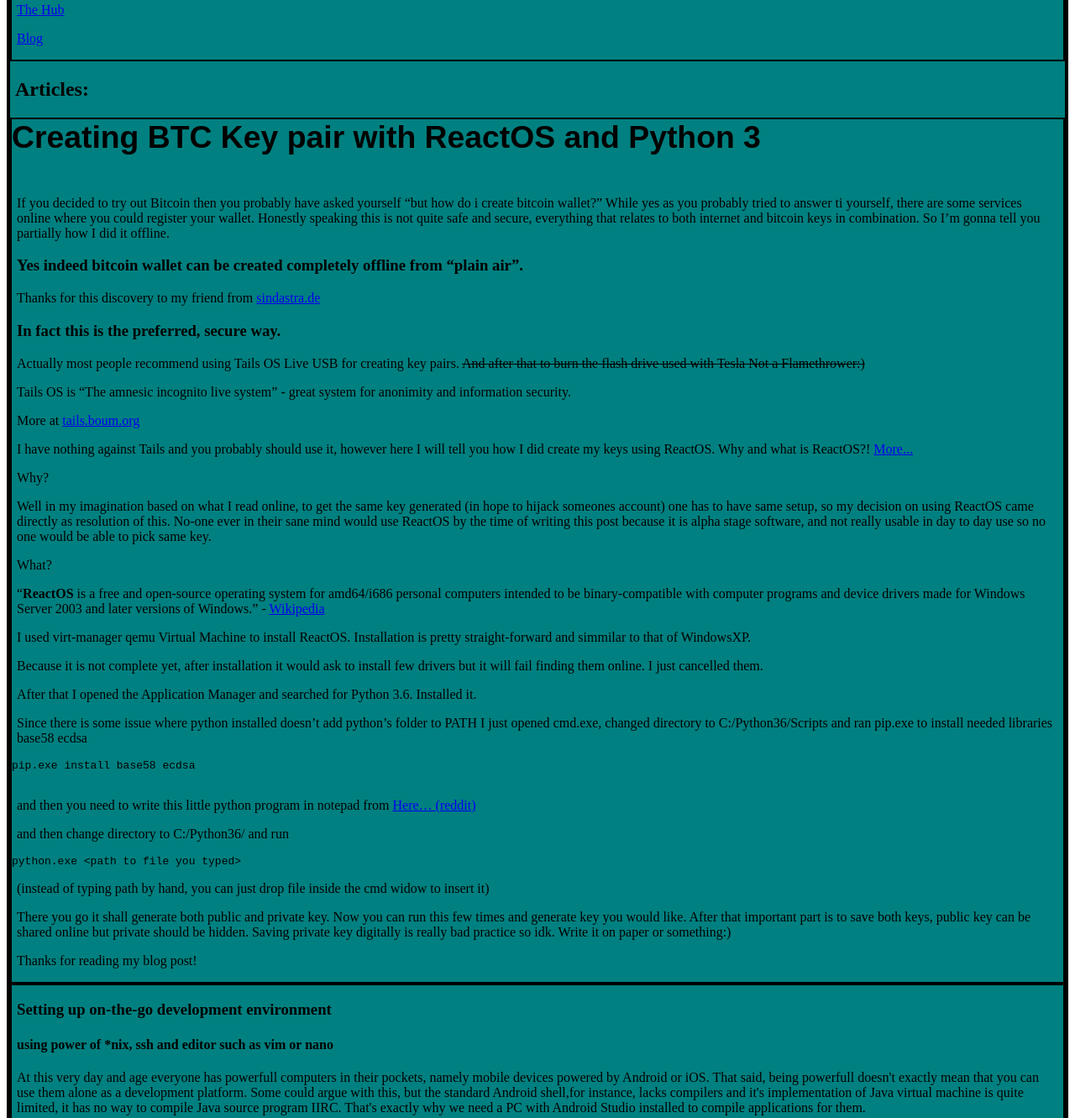
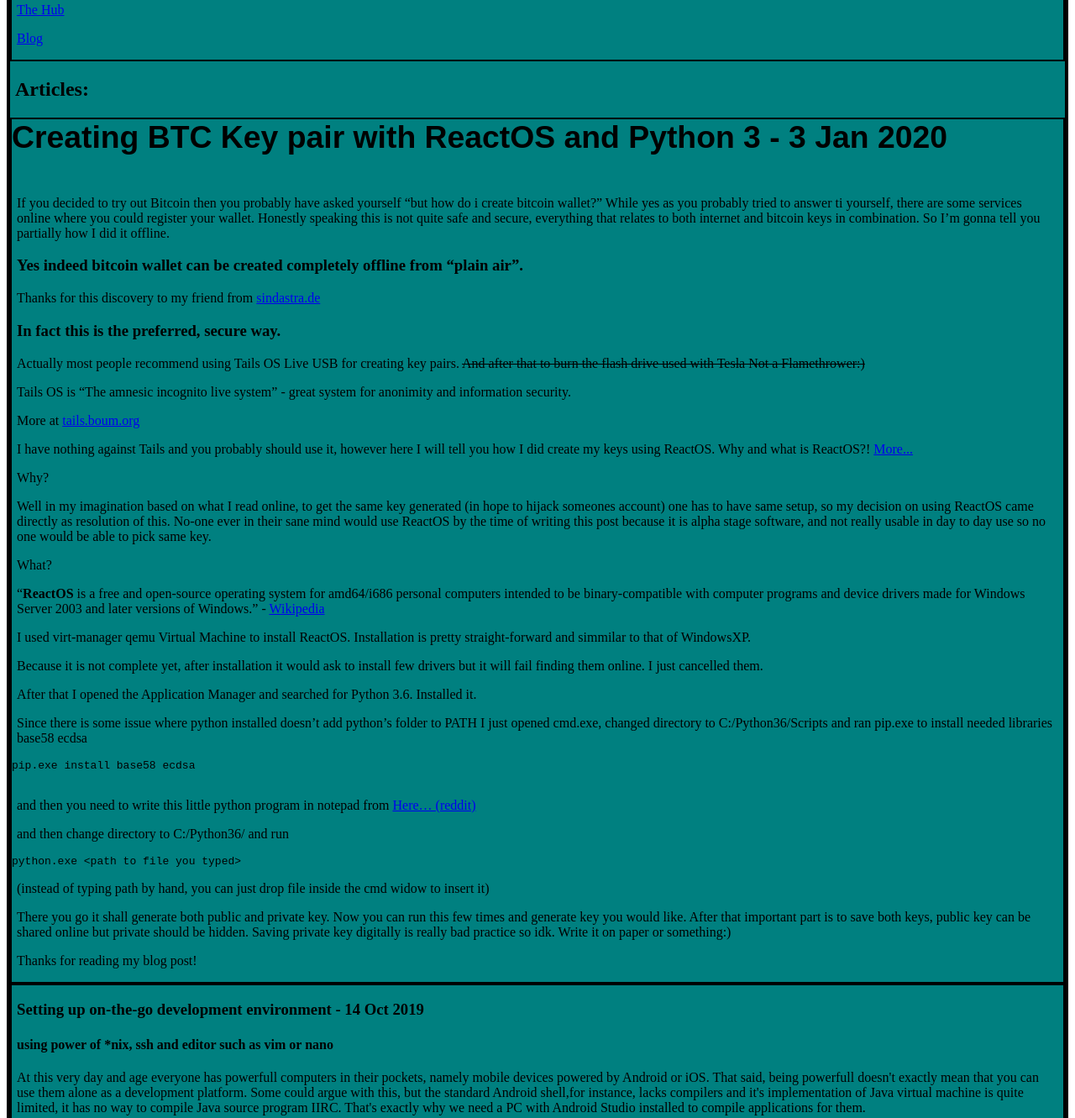
Before and after one commit to replikvlt/replikvlt.github.io, a plain HTML site: page blog.html in a window 1280 px wide. Shown: the part 209-1540 px from the top of the page at 84% size. Drawn offline with Linux system fonts and the light colour scheme.

Commit message:
Added dates

```diff
--- a/blog.html
+++ b/blog.html
@@ -21,7 +21,7 @@
 		<h2>Articles:</h2>
 		<div id="article">
 			<font face="Liberation Sans, sans-serif"><font size="6" style="font-size: 28pt"><b>Creating
-BTC Key pair with ReactOS and Python 3</b></font></font></p>
+BTC Key pair with ReactOS and Python 3 - 3 Jan 2020</b></font></font></p>
 			<p style="margin-bottom: 0in; line-height: 100%"><br/>
 
 			</p>
@@ -90,7 +90,7 @@ BTC Key pair with ReactOS and Python 3</b></font></font></p>
 			<p>Thanks for reading my blog post!</p>
 		</div>
 		<div id="article">
-			<h3>Setting up on-the-go development environment</h3>
+			<h3>Setting up on-the-go development environment  - 14 Oct 2019</h3>
 			<h4>using power of *nix, ssh and editor such as vim or nano</h4>
 			<p>At this very day and age everyone has powerfull
 			computers in their pockets, namely mobile devices powered by Android or iOS. That
```
